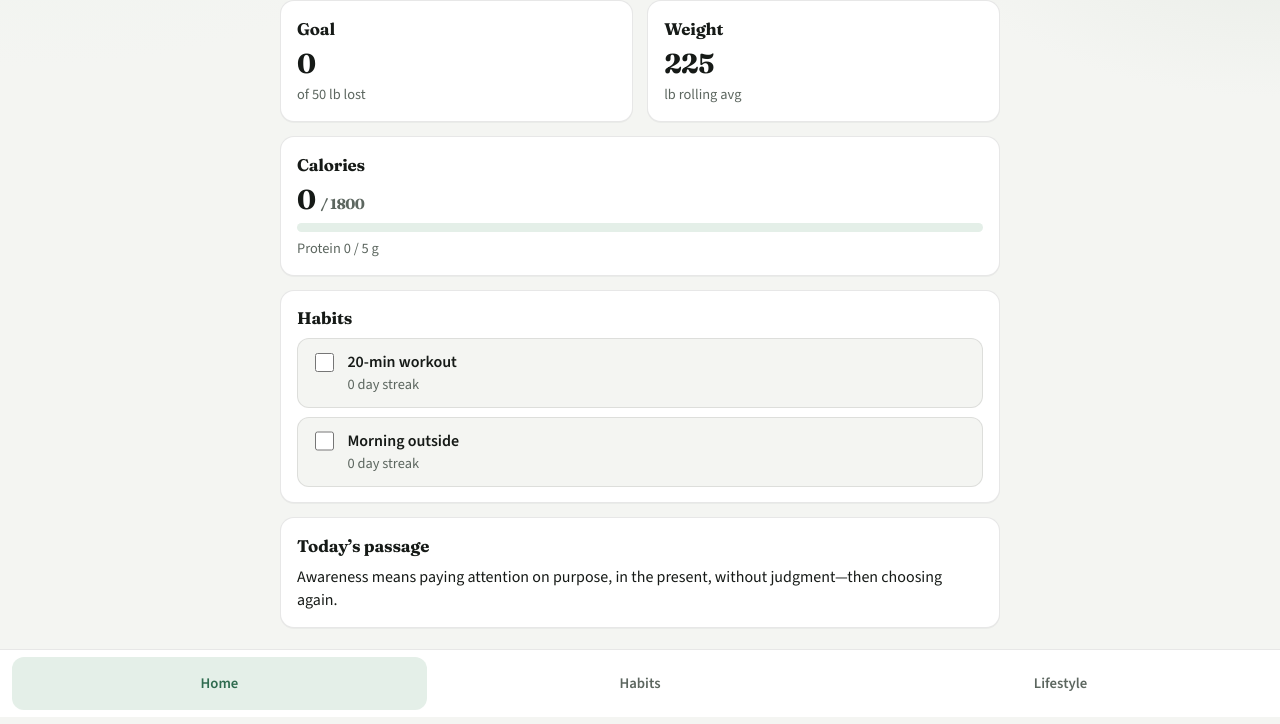
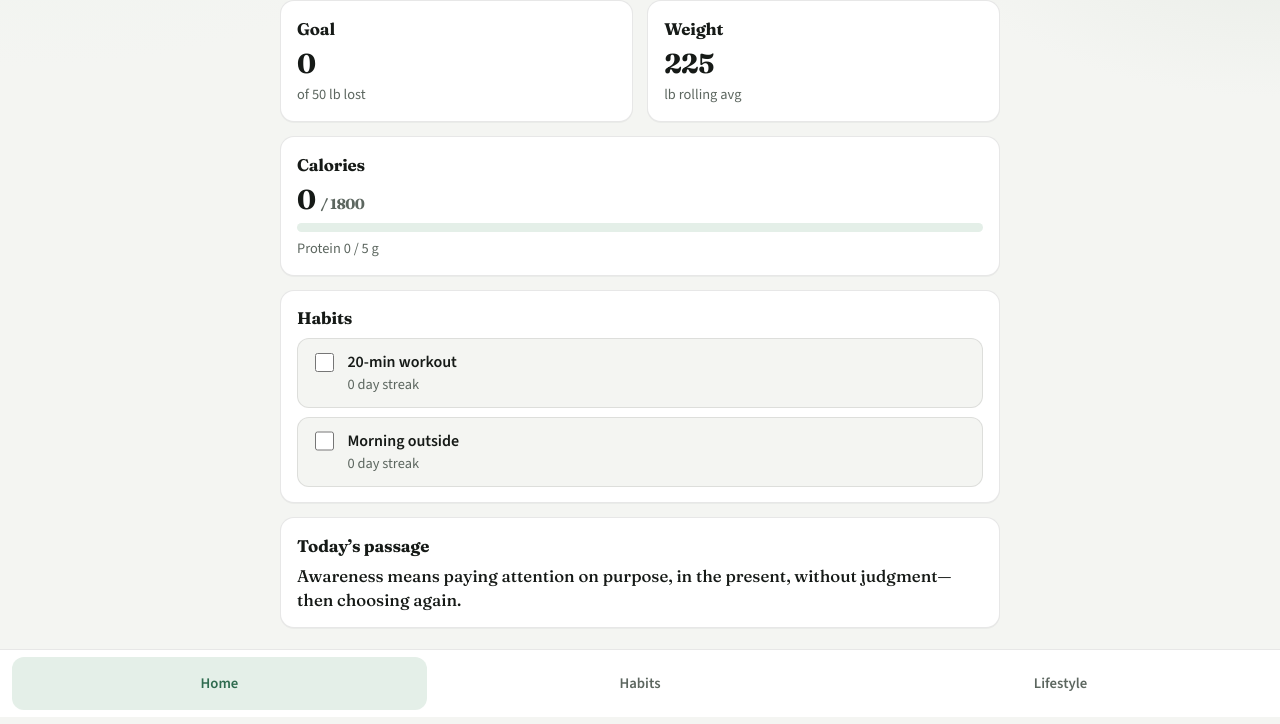
Before and after one commit to aheiner2001/habittracker, a plain HTML site: page index.html in a window 1280 px wide. Both pictures are taken after typing "5" into the empty fields and a click on the button "Start". Shown: the part 83-807 px from the top of the page. Drawn offline with nearby package versions, Linux system fonts and the light colour scheme.

Commit message:
Restore passage styles after food-quick CSS edit.

```diff
--- a/styles.css
+++ b/styles.css
@@ -545,6 +545,13 @@ p {
   }
 }
 
+.passage {
+  font-family: var(--font-display);
+  font-size: 1.05rem;
+  line-height: 1.4;
+  margin: 0.25rem 0 0;
+}
+
 /* Lifestyle day dashboard + tools */
 .day-dash-top {
   display: grid;
```
